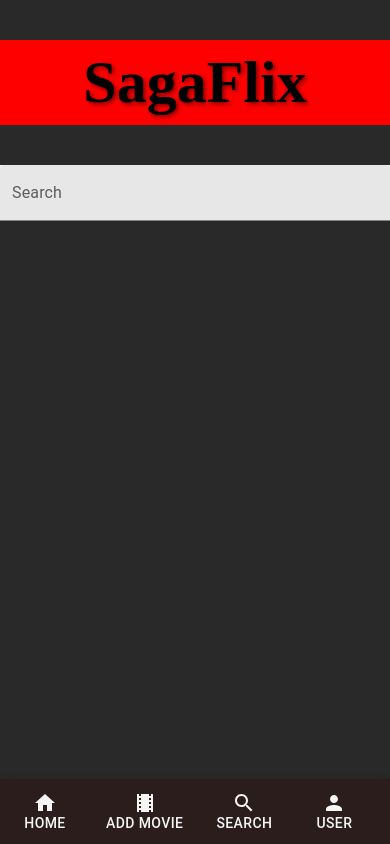
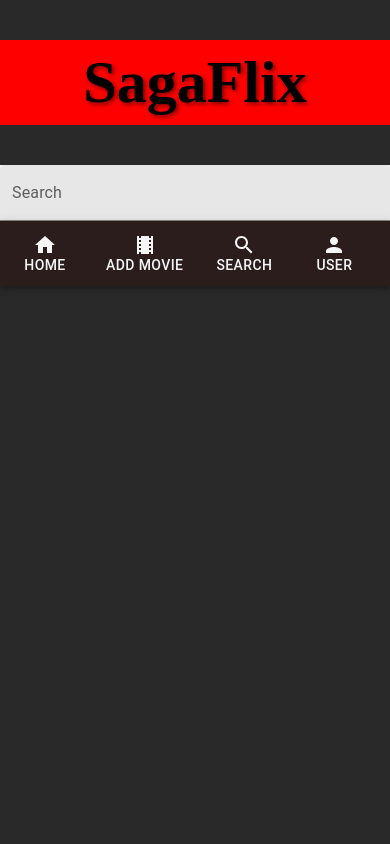
Before and after one commit to tmk-tran/movie-sagas, a React (Create React App) app: page /#/search in a window 390 px wide. Built offline with nearby package versions, Linux system fonts and the light colour scheme.

Commit message:
added media queries to .css files for smaller screens

```diff
--- a/src/components/Navbar/Navbar.css
+++ b/src/components/Navbar/Navbar.css
@@ -17,3 +17,13 @@
   left: 0;
   width: 100%;
 }
+
+/* Media Query for Smaller Screens */
+@media screen and (max-width: 768px) {
+  /* Adjust styles for smaller screens here */
+  .navbar {
+    position: relative; /* Change to relative positioning for smaller screens */
+    bottom: auto;
+    width: auto; /* Allow navbar to expand to content width */
+  }
+}
```
